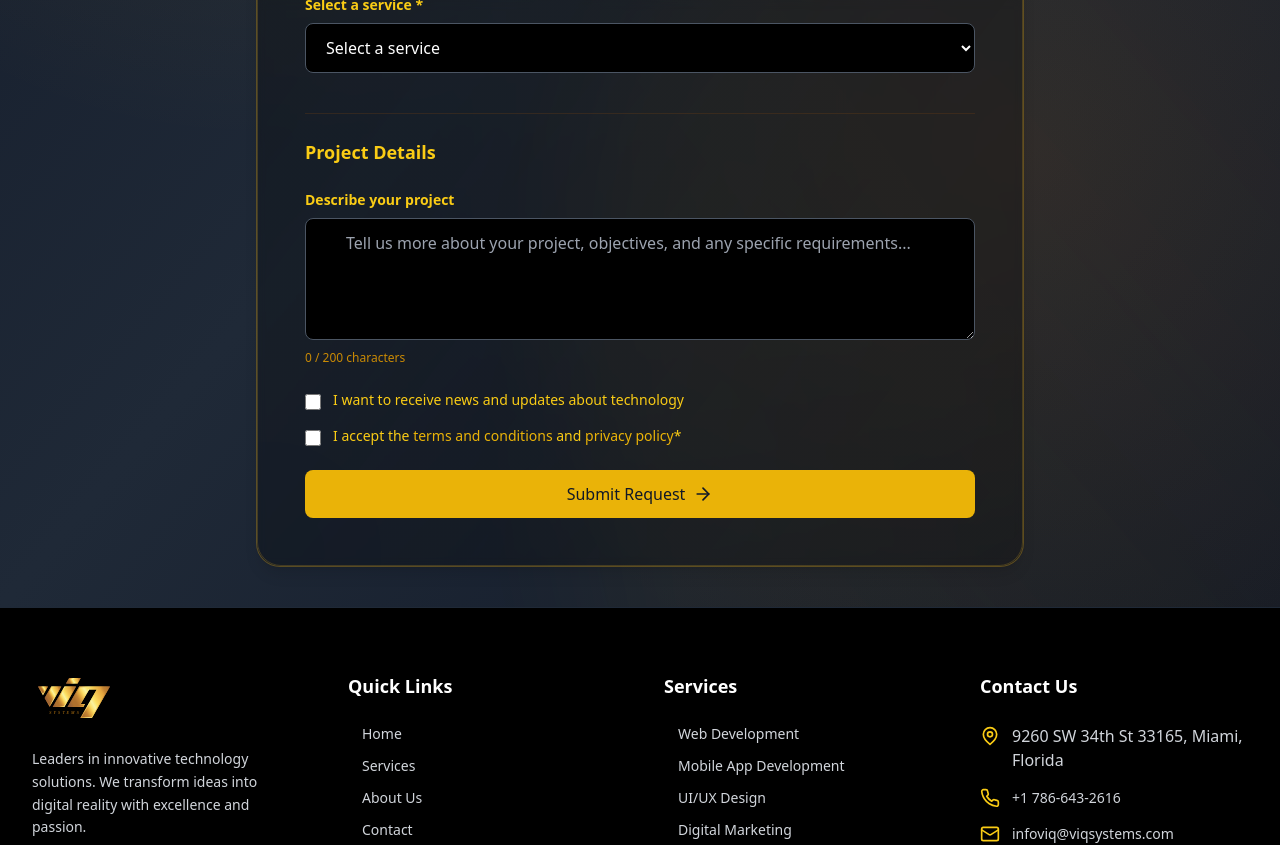
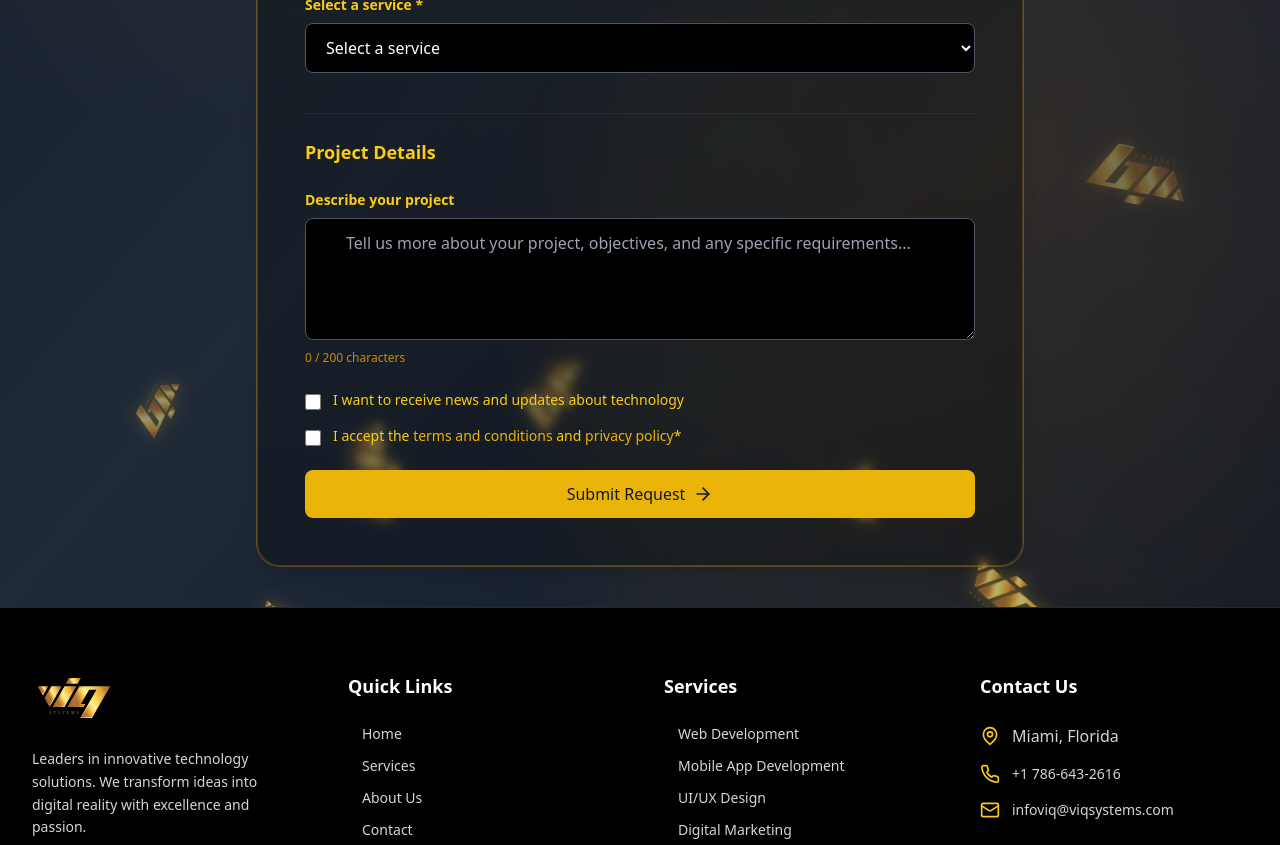
Before and after one commit to a5r8c18/Web-VIQ, a React (Vite) app: page /register in a window 1280 px wide. Shown: the part 984-1829 px from the top of the page. Built offline with nearby package versions, Linux system fonts and the light colour scheme.

Commit message:
new updates

```diff
--- a/src/components/layout/Footer.jsx
+++ b/src/components/layout/Footer.jsx
@@ -83,7 +83,7 @@ const Footer = () => {
             <ul className="space-y-4">
               <li className="flex items-start">
                 <MapPin className="h-5 w-5 text-yellow-400 mt-0.5 mr-3 flex-shrink-0" />
-                <span className="text-gray-700 dark:text-gray-300">9260 SW 34th St 33165, Miami, Florida</span>
+                <span className="text-gray-700 dark:text-gray-300">Miami, Florida</span>
               </li>
               <li className="flex items-center">
                 <Phone className="h-5 w-5 text-yellow-400 mr-3 flex-shrink-0" />
--- a/src/pages/Faq.jsx
+++ b/src/pages/Faq.jsx
@@ -115,16 +115,16 @@ const Faq = () => {
       {/* Fondo animado con cuadrados dorados más oscuros */}
       <div className="area">
         <ul className="circles">
-          <li></li>
-          <li></li>
-          <li></li>
-          <li></li>
-          <li></li>
-          <li></li>
-          <li></li>
-          <li></li>
-          <li></li>
-          <li></li>
+          <li><img src="/logo.svg" alt="VIQ Systems" className="w-full h-full object-contain opacity-80" /></li>
+          <li><img src="/logo.svg" alt="VIQ Systems" className="w-full h-full object-contain opacity-80" /></li>
+          <li><img src="/logo.svg" alt="VIQ Systems" className="w-full h-full object-contain opacity-80" /></li>
+          <li><img src="/logo.svg" alt="VIQ Systems" className="w-full h-full object-contain opacity-80" /></li>
+          <li><img src="/logo.svg" alt="VIQ Systems" className="w-full h-full object-contain opacity-80" /></li>
+          <li><img src="/logo.svg" alt="VIQ Systems" className="w-full h-full object-contain opacity-80" /></li>
+          <li><img src="/logo.svg" alt="VIQ Systems" className="w-full h-full object-contain opacity-80" /></li>
+          <li><img src="/logo.svg" alt="VIQ Systems" className="w-full h-full object-contain opacity-80" /></li>
+          <li><img src="/logo.svg" alt="VIQ Systems" className="w-full h-full object-contain opacity-80" /></li>
+          <li><img src="/logo.svg" alt="VIQ Systems" className="w-full h-full object-contain opacity-80" /></li>
         </ul>
       </div>
 
@@ -395,99 +395,92 @@ const Faq = () => {
 
         .circles li {
           position: absolute;
-          display: block;
+          display: flex;
+          align-items: center;
+          justify-content: center;
           list-style: none;
-          width: 20px;
-          height: 20px;
-          background: rgba(184, 134, 11, 0.6); /* Dorado oscuro y más fuerte */
+          width: 80px;
+          height: 80px;
           animation: animate 25s linear infinite;
           bottom: -150px;
-          border: 1px solid rgba(184, 134, 11, 0.8);
+          background: transparent;
+          border: none;
+          padding: 10px;
         }
 
         .circles li:nth-child(1) {
           left: 25%;
-          width: 80px;
-          height: 80px;
+          width: 100px;
+          height: 100px;
           animation-delay: 0s;
-          background: rgba(184, 134, 11, 0.4);
         }
 
         .circles li:nth-child(2) {
           left: 10%;
-          width: 20px;
-          height: 20px;
+          width: 60px;
+          height: 60px;
           animation-delay: 2s;
           animation-duration: 12s;
-          background: rgba(184, 134, 11, 0.7);
         }
 
         .circles li:nth-child(3) {
           left: 70%;
-          width: 20px;
-          height: 20px;
+          width: 50px;
+          height: 50px;
           animation-delay: 4s;
-          background: rgba(184, 134, 11, 0.5);
         }
 
         .circles li:nth-child(4) {
           left: 40%;
-          width: 60px;
-          height: 60px;
+          width: 80px;
+          height: 80px;
           animation-delay: 0s;
           animation-duration: 18s;
-          background: rgba(184, 134, 11, 0.3);
         }
 
         .circles li:nth-child(5) {
           left: 65%;
-          width: 20px;
-          height: 20px;
+          width: 60px;
+          height: 60px;
           animation-delay: 0s;
-          background: rgba(184, 134, 11, 0.6);
         }
 
         .circles li:nth-child(6) {
           left: 75%;
-          width: 110px;
-          height: 110px;
+          width: 90px;
+          height: 90px;
           animation-delay: 3s;
-          background: rgba(184, 134, 11, 0.2);
         }
 
         .circles li:nth-child(7) {
           left: 35%;
-          width: 150px;
-          height: 150px;
+          width: 120px;
+          height: 120px;
           animation-delay: 7s;
-          background: rgba(184, 134, 11, 0.4);
         }
 
         .circles li:nth-child(8) {
           left: 50%;
-          width: 25px;
-          height: 25px;
+          width: 70px;
+          height: 70px;
           animation-delay: 15s;
           animation-duration: 45s;
-          background: rgba(184, 134, 11, 0.7);
         }
 
         .circles li:nth-child(9) {
           left: 20%;
-          width: 15px;
-          height: 15px;
+          width: 50px;
+          height: 50px;
           animation-delay: 2s;
           animation-duration: 35s;
-          background: rgba(184, 134, 11, 0.5);
         }
 
         .circles li:nth-child(10) {
           left: 85%;
-          width: 150px;
-          height: 150px;
+          width: 100px;
+          height: 100px;
           animation-delay: 0s;
           animation-duration: 11s;
-          background: rgba(184, 134, 11, 0.3);
         }
 
         .gold-glow {
@@ -560,14 +553,12 @@ const Faq = () => {
         @keyframes animate {
           0% {
             transform: translateY(0) rotate(0deg);
-            opacity: 1;
-            border-radius: 0;
+            opacity: 0.8;
           }
 
           100% {
-            transform: translateY(-1000px) rotate(720deg);
+            transform: translateY(-1000px) rotate(360deg);
             opacity: 0;
-            border-radius: 50%;
           }
         }
 
--- a/src/pages/Home.jsx
+++ b/src/pages/Home.jsx
@@ -82,6 +82,12 @@ const Home = () => {
   const totalItems = services.length;
   const totalWidth = itemSize * totalItems;
 
+  // Estado para el desplazamiento suavizado
+  const [smoothOffset, setSmoothOffset] = useState(0);
+  const lastUpdateTime = useRef(0);
+  const isWrapping = useRef(false);
+  const targetOffset = useRef(0);
+
   // Efecto para la animación automática
   useEffect(() => {
     if (isPaused) return;
@@ -95,8 +101,21 @@ const Home = () => {
       lastTimeRef.current = timestamp;
 
       setOffset(prevOffset => {
-        // Incrementamos el desplazamiento sin reiniciar
-        return prevOffset + (speed * deltaTime);
+        let newOffset = prevOffset + (speed * deltaTime);
+
+        // Verificamos si estamos cerca del final
+        if (newOffset >= totalWidth && !isWrapping.current) {
+          isWrapping.current = true;
+          targetOffset.current = newOffset - totalWidth;
+          return prevOffset; // Mantenemos la posición actual
+        }
+
+        if (isWrapping.current) {
+          // Si estamos en medio de una transición de reinicio
+          return prevOffset;
+        }
+
+        return newOffset;
       });
 
       animationRef.current = requestAnimationFrame(animate);
@@ -109,22 +128,81 @@ const Home = () => {
         cancelAnimationFrame(animationRef.current);
       }
     };
-  }, [isPaused]);
+  }, [isPaused, totalWidth]);
 
-  // Función para obtener el desplazamiento visual usando módulo
-  const getVisualOffset = (currentOffset) => {
-    return currentOffset % totalWidth;
+  // Efecto para manejar la transición suave
+  useEffect(() => {
+    if (isPaused) return;
+
+    let animationId;
+    const updateSmoothOffset = () => {
+      const now = performance.now();
+      const deltaTime = now - (lastUpdateTime.current || now - 16);
+      lastUpdateTime.current = now;
+
+      setSmoothOffset(prev => {
+        if (isWrapping.current) {
+          // Si estamos en modo transición, movemos suavemente al objetivo
+          const diff = targetOffset.current - (prev % totalWidth);
+          const step = Math.sign(diff) * speed * deltaTime * 0.5;
+
+          if (Math.abs(diff) < 1) {
+            // Terminamos la transición
+            isWrapping.current = false;
+            return targetOffset.current;
+          }
+
+          return prev + step;
+        }
+
+        // Seguimos el offset normal
+        return offset % totalWidth;
+      });
+
+      animationId = requestAnimationFrame(updateSmoothOffset);
+    };
+
+    animationId = requestAnimationFrame(updateSmoothOffset);
+
+    return () => {
+      if (animationId) {
+        cancelAnimationFrame(animationId);
+      }
+    };
+  }, [isPaused, offset, totalWidth]);
+
+  // Función para obtener el desplazamiento visual
+  const getVisualOffset = () => {
+    return smoothOffset;
   };
 
   // Función para navegar a la siguiente tarjeta
   const nextSlide = useCallback(() => {
+    if (isWrapping.current) {
+      // Si estamos en medio de una transición, la cancelamos
+      isWrapping.current = false;
+      setSmoothOffset(prev => {
+        // Ajustamos la posición actual para que sea consistente
+        const currentVisualOffset = prev % totalWidth;
+        return prev - currentVisualOffset + itemSize;
+      });
+    }
     setOffset(prev => prev + itemSize);
-  }, [itemSize]);
+  }, [itemSize, totalWidth]);
 
   // Función para navegar a la tarjeta anterior
   const prevSlide = useCallback(() => {
+    if (isWrapping.current) {
+      // Si estamos en medio de una transición, la cancelamos
+      isWrapping.current = false;
+      setSmoothOffset(prev => {
+        // Ajustamos la posición actual para que sea consistente
+        const currentVisualOffset = prev % totalWidth;
+        return prev - currentVisualOffset - itemSize + totalWidth;
+      });
+    }
     setOffset(prev => prev - itemSize);
-  }, [itemSize]);
+  }, [itemSize, totalWidth]);
 
   // Estado para el carrusel de testimonios
   const [testimonialOffset, setTestimonialOffset] = useState(0);
--- a/src/pages/Register.jsx
+++ b/src/pages/Register.jsx
@@ -8,6 +8,7 @@ import {
 import { useForm } from '../hooks/useForm'
 import ValidatedInput from '../components/ValidatedInput'
 import PhoneInput from '../components/PhoneInput'
+import '../styles/floatingLogos.css'
 
 const Register = () => {
   const initialFormData = {
@@ -140,6 +141,15 @@ const Register = () => {
           {/* Efectos de iluminación */}
           <div className="absolute inset-0 bg-[radial-gradient(circle_at_20%_30%,rgba(251,191,36,0.1),transparent_40%)]"></div>
           <div className="absolute inset-0 bg-[radial-gradient(circle_at_80%_70%,rgba(217,119,6,0.1),transparent_40%)]"></div>
+
+          {/* Logos flotantes */}
+          <div className="floating-logos">
+            {[...Array(10)].map((_, i) => (
+              <div key={i} className="logo">
+                <img src="/logo.svg" alt="VIQ Systems" />
+              </div>
+            ))}
+          </div>
         </div>
       </div>
 
--- /dev/null
+++ b/src/styles/floatingLogos.css
@@ -0,0 +1,52 @@
+.floating-logos {
+  position: absolute;
+  top: 0;
+  left: 0;
+  width: 100%;
+  height: 100%;
+  overflow: hidden;
+  z-index: 0;
+  pointer-events: none;
+}
+
+.floating-logos .logo {
+  position: absolute;
+  display: flex;
+  align-items: center;
+  justify-content: center;
+  width: 80px;
+  height: 80px;
+  animation: floatUp 25s linear infinite;
+  bottom: -150px;
+  opacity: 0.8;
+}
+
+.floating-logos .logo img {
+  width: 100%;
+  height: 100%;
+  object-fit: contain;
+  filter: drop-shadow(0 0 8px rgba(251, 191, 36, 0.5));
+}
+
+/* Posiciones y tamaños específicos */
+.floating-logos .logo:nth-child(1) { left: 25%; width: 100px; height: 100px; animation-delay: 0s; }
+.floating-logos .logo:nth-child(2) { left: 10%; width: 60px; height: 60px; animation-delay: 2s; animation-duration: 12s; }
+.floating-logos .logo:nth-child(3) { left: 70%; width: 50px; height: 50px; animation-delay: 4s; }
+.floating-logos .logo:nth-child(4) { left: 40%; width: 80px; height: 80px; animation-delay: 0s; animation-duration: 18s; }
+.floating-logos .logo:nth-child(5) { left: 65%; width: 60px; height: 60px; animation-delay: 0s; }
+.floating-logos .logo:nth-child(6) { left: 75%; width: 90px; height: 90px; animation-delay: 3s; }
+.floating-logos .logo:nth-child(7) { left: 35%; width: 120px; height: 120px; animation-delay: 7s; }
+.floating-logos .logo:nth-child(8) { left: 50%; width: 70px; height: 70px; animation-delay: 15s; animation-duration: 45s; }
+.floating-logos .logo:nth-child(9) { left: 20%; width: 50px; height: 50px; animation-delay: 2s; animation-duration: 35s; }
+.floating-logos .logo:nth-child(10) { left: 85%; width: 100px; height: 100px; animation-delay: 0s; animation-duration: 11s; }
+
+@keyframes floatUp {
+  0% {
+    transform: translateY(0) rotate(0deg);
+    opacity: 0.8;
+  }
+  100% {
+    transform: translateY(-1000px) rotate(360deg);
+    opacity: 0;
+  }
+}
```
